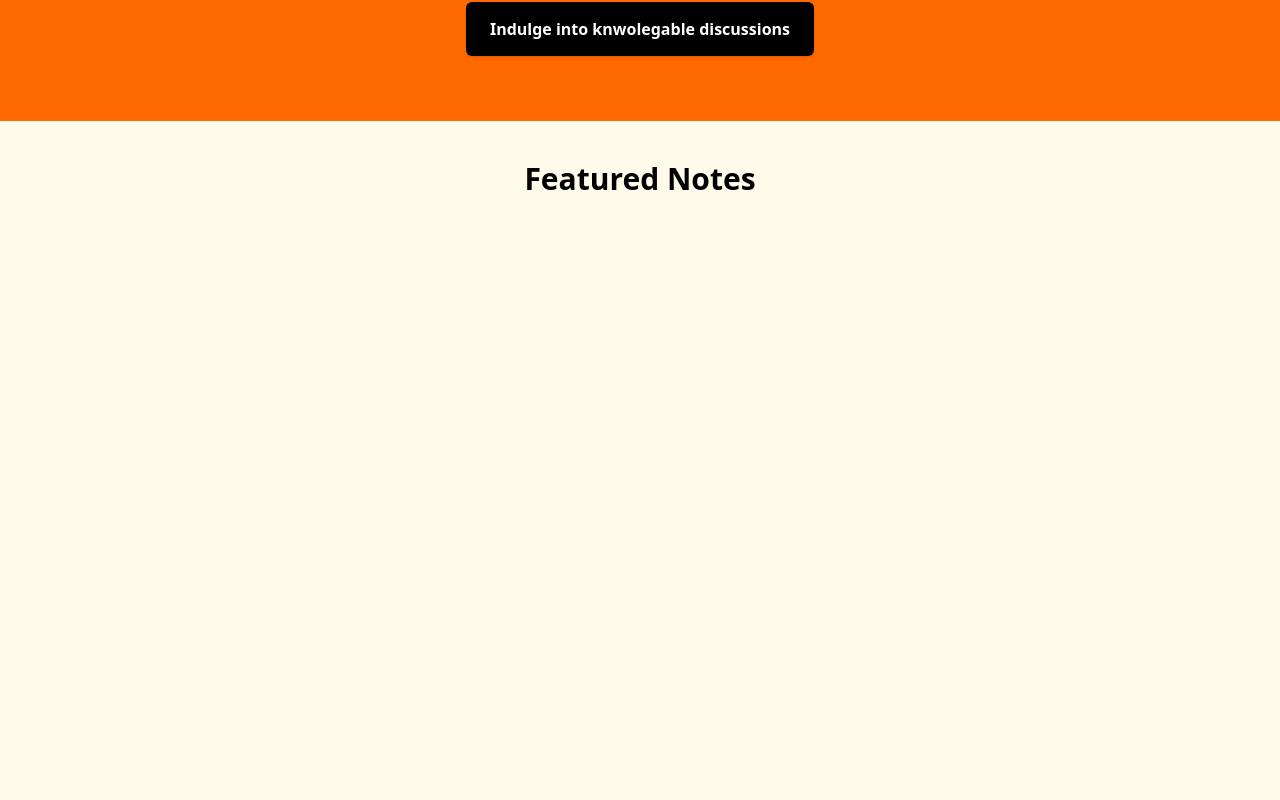
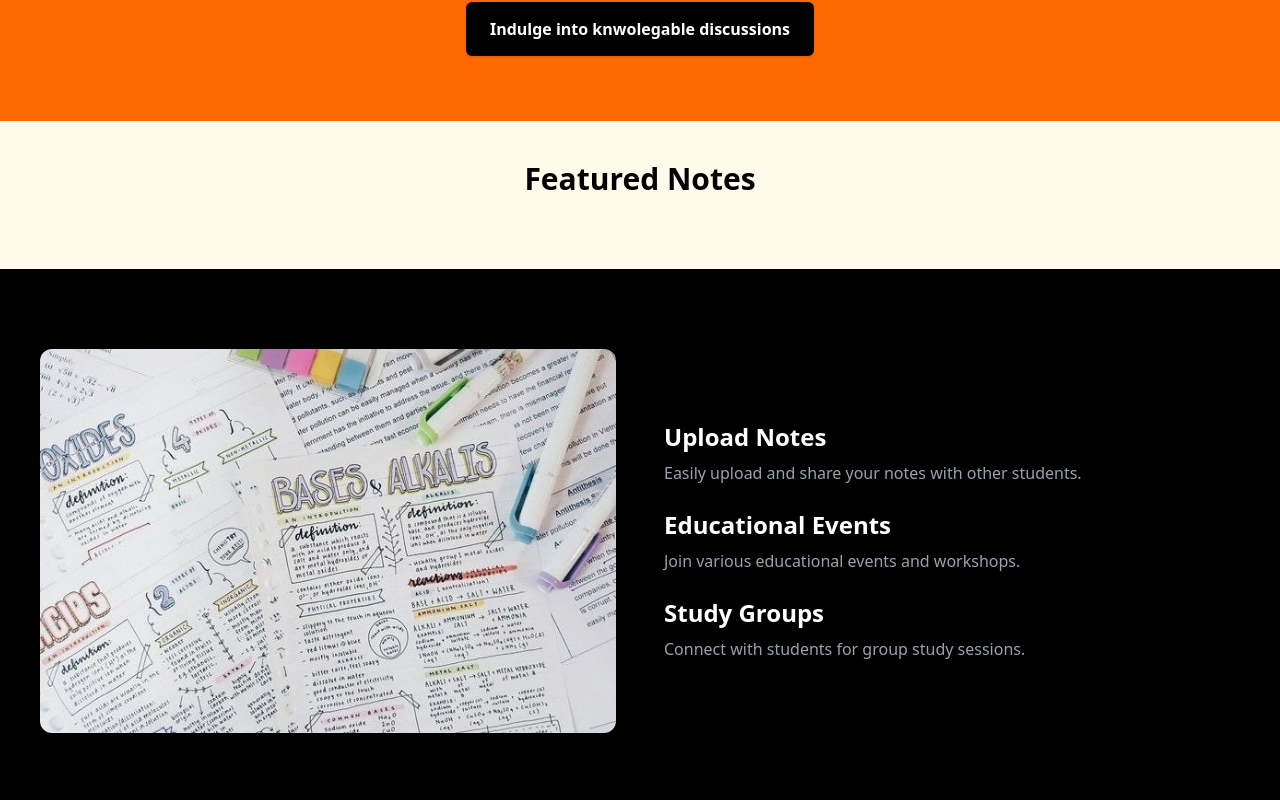
Before and after one commit to AjayGodara2417/Gyan_Sathi, a Next.js app: page / in a window 1280 px wide. Shown: the part 1520-2320 px from the top of the page. Built offline with nearby package versions, Linux system fonts and the light colour scheme; no server answers; the database is empty.

Commit message:
design set

```diff
--- a/src/app/(pages)/about/page.tsx
+++ b/src/app/(pages)/about/page.tsx
@@ -3,7 +3,7 @@ import Image from "next/image";
 
 export default function AboutPage() {
   return (
-    <div className="bg-black text-white px-6 md:px-20 py-16 font-sans ">
+    <div className="bg-black h-screen text-white px-6 md:px-20 py-16 font-sans ">
       <div className="max-w-7xl mx-auto grid md:grid-cols-2 gap-10 items-center">
         {/* Left Text Section */}
         <div>
--- a/src/components/FeatureNotes.tsx
+++ b/src/components/FeatureNotes.tsx
@@ -48,7 +48,7 @@ export default function FeatureNotes() {
   }, []);
 
   return (
-    <div className="w-full px-4 sm:px-10 py-10 bg-amber-50 min-h-screen">
+    <div className="w-full px-4 sm:px-10 py-10 bg-amber-50">
       <h2 className="text-3xl font-bold mb-8 text-center text-black">Featured Notes</h2>
 
       <div className="grid grid-cols-1 sm:grid-cols-2 lg:grid-cols-3 gap-8">
```
